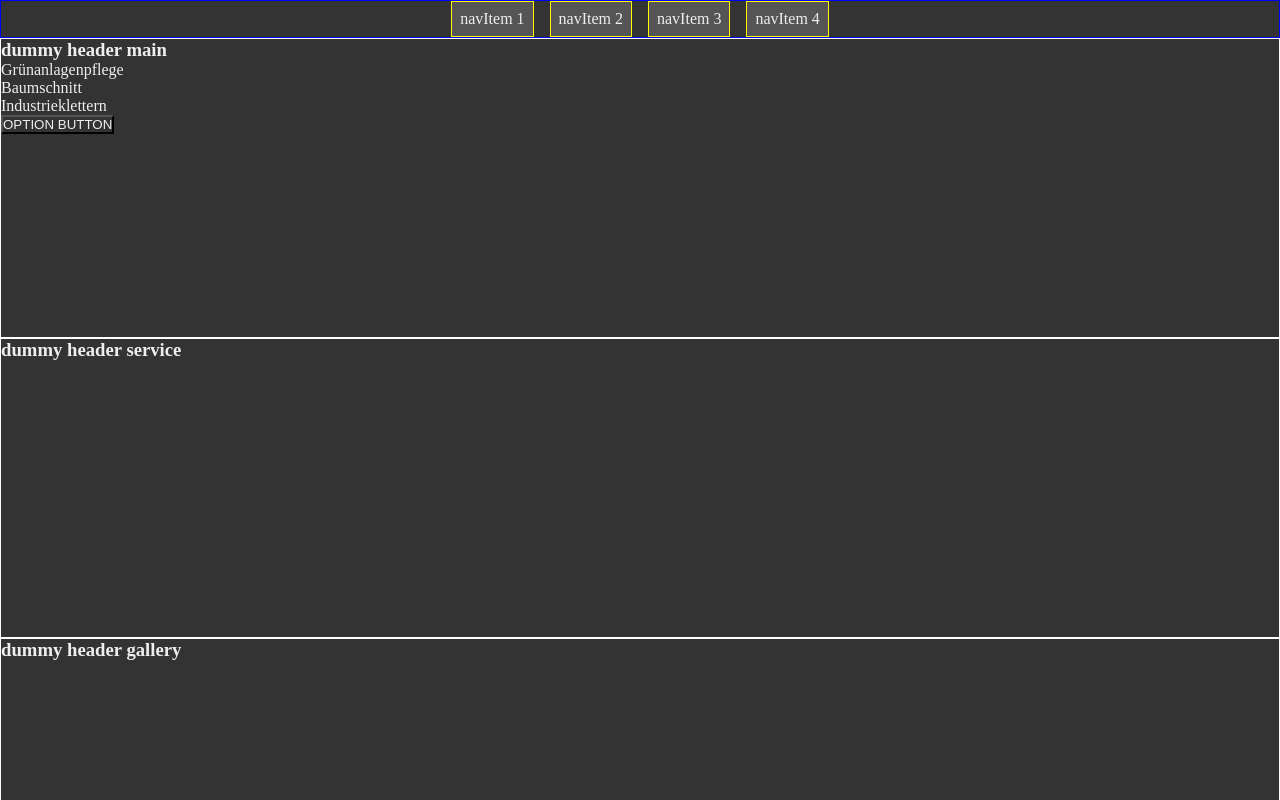
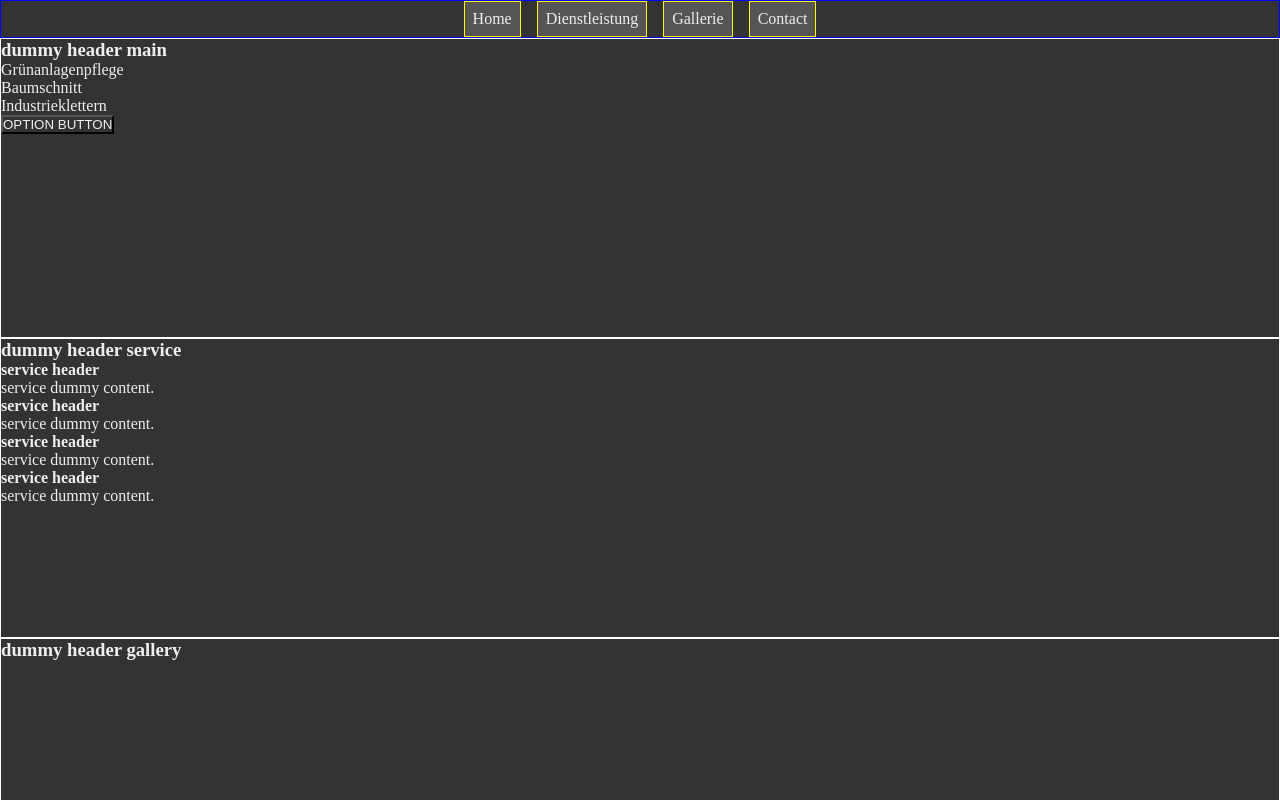
Before and after one commit to Schw4lbe/hp-kv, a Vue app: page / in a window 1280 px wide. Shown: the top 800 px of the page. Built offline with nearby package versions, Linux system fonts and the light colour scheme.

Commit message:
content update to services. minor changes.

```diff
--- a/src/assets/content.json
+++ b/src/assets/content.json
@@ -1,16 +1,16 @@
 {
     "navItemData": [
         {
-            "title": "navItem 1"
+            "title": "Home"
         },
         {
-            "title": "navItem 2"
+            "title": "Dienstleistung"
         },
         {
-            "title": "navItem 3"
+            "title": "Gallerie"
         },
         {
-            "title": "navItem 4"
+            "title": "Contact"
         }
     ],
     "bannerItemData": [
@@ -23,5 +23,23 @@
         {
             "content": "Industrieklettern"
         }
+    ],
+    "serviceItemData": [
+        {
+            "header": "service header",
+            "description": "service dummy content."
+        },
+        {
+            "header": "service header",
+            "description": "service dummy content."
+        },
+        {
+            "header": "service header",
+            "description": "service dummy content."
+        },
+        {
+            "header": "service header",
+            "description": "service dummy content."
+        }
     ]
 }
--- a/src/components/MainSection.vue
+++ b/src/components/MainSection.vue
@@ -22,14 +22,14 @@
 </template>
 
 <script>
-import contentData from "../assets/content.json";
+import bannerData from "../assets/content.json";
 
 export default {
   name: "MainSection",
 
   data() {
     return {
-      bannerContent: contentData.bannerItemData,
+      bannerContent: bannerData.bannerItemData,
     };
   },
 };
--- a/src/components/ServiceSection.vue
+++ b/src/components/ServiceSection.vue
@@ -3,9 +3,18 @@
     <div class="section-service-background">
       <h3 class="section-service-header">dummy header service</h3>
       <div class="section-service-items">
+        <div
+          v-for="(item, index) in serviceContent"
+          :key="index"
+          class="service-item"
+        >
+          <h4 class="service-item-header">{{ item.header }}</h4>
+          <p class="service-item-description">{{ item.description }}</p>
+        </div>
+
         <!--
         some service items comming here.
-        potencial for own components.
+        potential for own components.
         consider tiny animations.
         telling a story for each service example.
         -->
@@ -15,8 +24,16 @@
 </template>
 
 <script>
+import serviceData from "../assets/content.json";
+
 export default {
   name: "ServiceSection",
+
+  data() {
+    return {
+      serviceContent: serviceData.serviceItemData,
+    };
+  },
 };
 </script>
 
```
